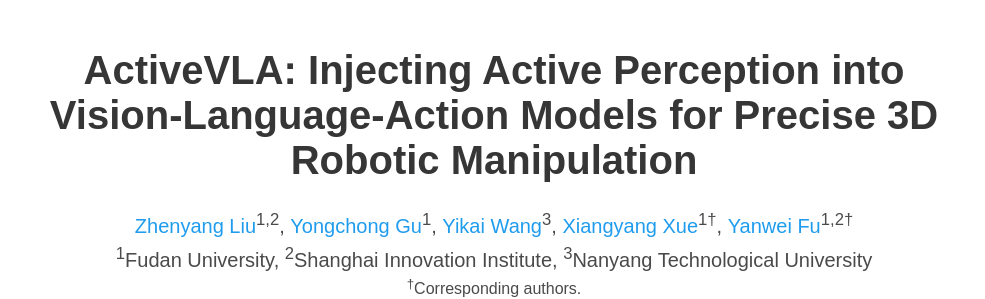
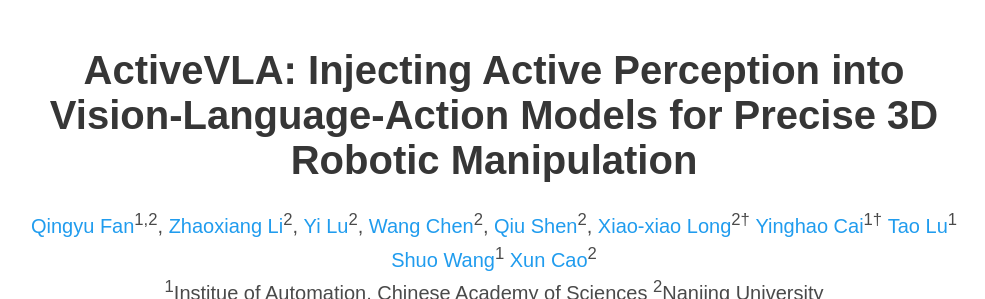
Before and after one commit to peafowlvla/peafowlvla.github.io, a plain HTML site: page index.html in a window 1280 px wide. Shown: the top 299 px of the page, without its empty margins (146-1131 px from the left). Drawn offline with nearby package versions, Linux system fonts and the light colour scheme; some icons are missing; a web font is replaced by a local one.

Commit message:
Update index.html

```diff
--- a/index.html
+++ b/index.html
@@ -3,10 +3,10 @@
 <head>
   <meta charset="utf-8">
   <meta name="description"
-        content="ActiveVLA: Injecting Active Perception into Vision-Language-Action Models for Precise 3D Robotic Manipulation">
-  <meta name="keywords" content="Active Perception, Vision-Language-Action, Robotic Manipulation, 3D Vision">
+        content="PEAfowl: Perception-Enhanced Multi-View Vision-Language-Action for Bimanual Manipulation">
+  <meta name="keywords" content="Spatial Perception, Vision-Language-Action, Robotic Manipulation, 3D Vision">
   <meta name="viewport" content="width=device-width, initial-scale=1">
-  <title>ActiveVLA: Injecting Active Perception into Vision-Language-Action Models for Precise 3D Robotic Manipulation</title>
+  <title>"PEAfowl: Perception-Enhanced Multi-View Vision-Language-Action for Bimanual Manipulation</title>
 
   <!-- Global site tag (gtag.js) - Google Analytics -->
   <!-- 请替换为你自己的 Google Analytics ID，如果没有可以注释掉 -->
@@ -52,24 +52,38 @@
           <h1 class="title is-2 publication-title">ActiveVLA: Injecting Active Perception into Vision-Language-Action Models for Precise 3D Robotic Manipulation</h1>
           <div class="is-size-5 publication-authors">
             <span class="author-block">
-              <a href="https://zhenyangliu.github.io/">Zhenyang Liu</a><sup>1,2</sup>,</span>
+              <a href="">Qingyu Fan</a><sup>1,2</sup>,</span>
             <span class="author-block">
-              <a href="">Yongchong Gu</a><sup>1</sup>,</span>
+              <a href="">Zhaoxiang Li</a><sup>2</sup>,</span>
             <span class="author-block">
-              <a href="">Yikai Wang</a><sup>3</sup>,
+              <a href="https://yeelou.github.io/">Yi Lu</a><sup>2</sup>,
             </span>
             <span class="author-block">
-              <a href="">Xiangyang Xue</a><sup>1&#8224;</sup>,
+              <a href="">Wang Chen</a><sup>2</sup>,
             </span>
             <span class="author-block">
-              <a href="">Yanwei Fu</a><sup>1,2&#8224;</sup>
+              <a href="https://shenqiu.njucite.cn/">Qiu Shen</a><sup>2</sup>,
+            </span>
+            <span class="author-block">
+              <a href="https://www.xxlong.site/">Xiao-xiao Long</a><sup>2&#8224;</sup>
+            </span>
+            <span class="author-block">
+              <a href="https://sites.google.com/site/caiyinghao">Yinghao Cai</a><sup>1&#8224;</sup>
+            </span>
+            <span class="author-block">
+              <a href="">Tao Lu</a><sup>1</sup>
+            </span>
+            <span class="author-block">
+              <a href="https://scholar.google.com/citations?user=XL9j2UUAAAAJ&hl=zh-CN">Shuo Wang</a><sup>1</sup>
+            </span>
+            <span class="author-block">
+              <a href="https://cite.nju.edu.cn/People/Faculty/20190621/i5054.html">Xun Cao</a><sup>2</sup>
             </span>
           </div>
 
           <div class="is-size-5 publication-authors">
-            <span class="author-block"><sup>1</sup>Fudan University,</span>
-            <span class="author-block"><sup>2</sup>Shanghai Innovation Institute,</span>
-            <span class="author-block"><sup>3</sup>Nanyang Technological University</span>
+            <span class="author-block"><sup>1</sup>Institue of Automation, Chinese Academy of Sciences</span>
+            <span class="author-block"><sup>2</sup>Nanjing University</span>
           </div>
 
           <div class="is-size-6 publication-authors">
```
